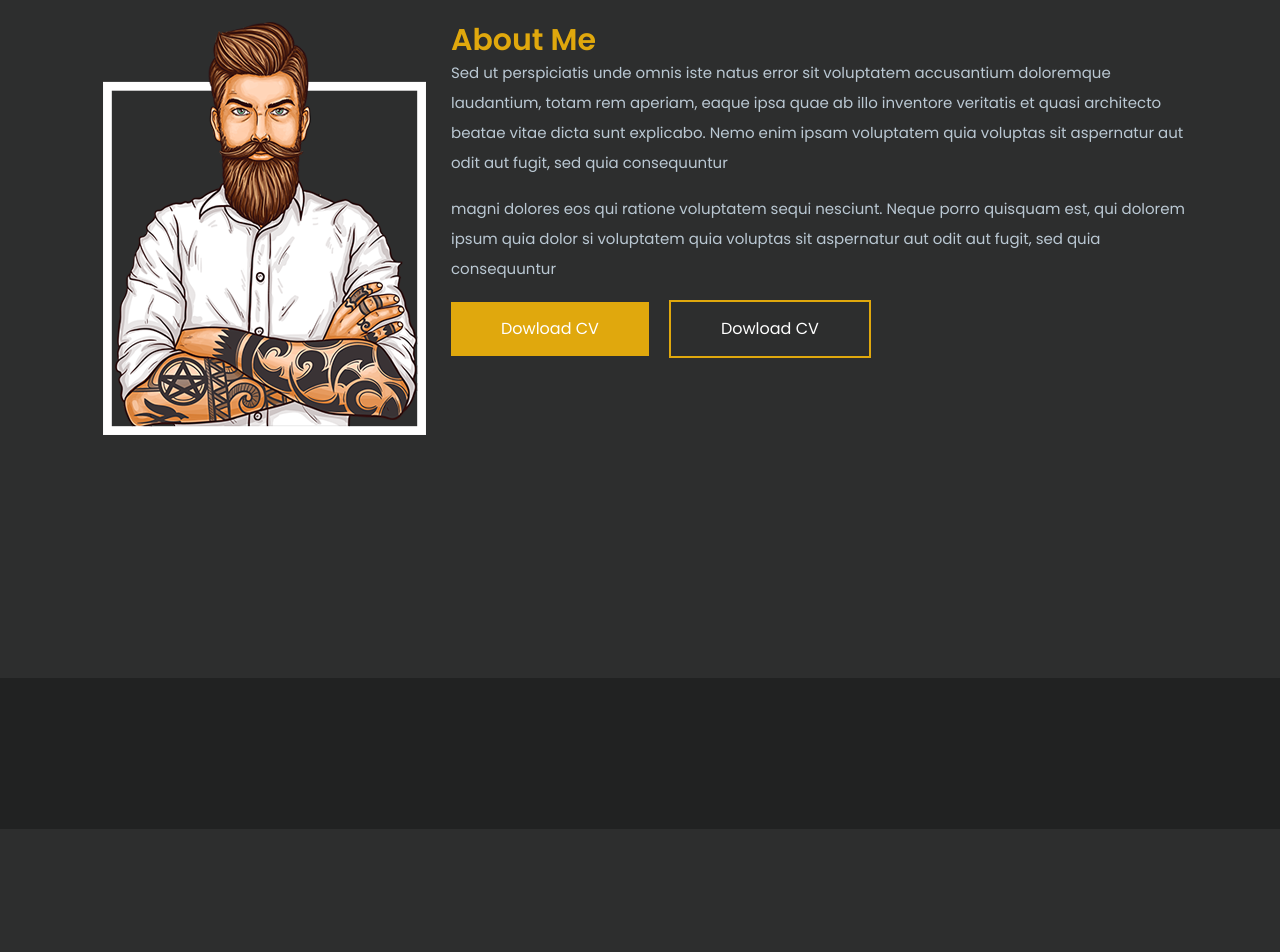
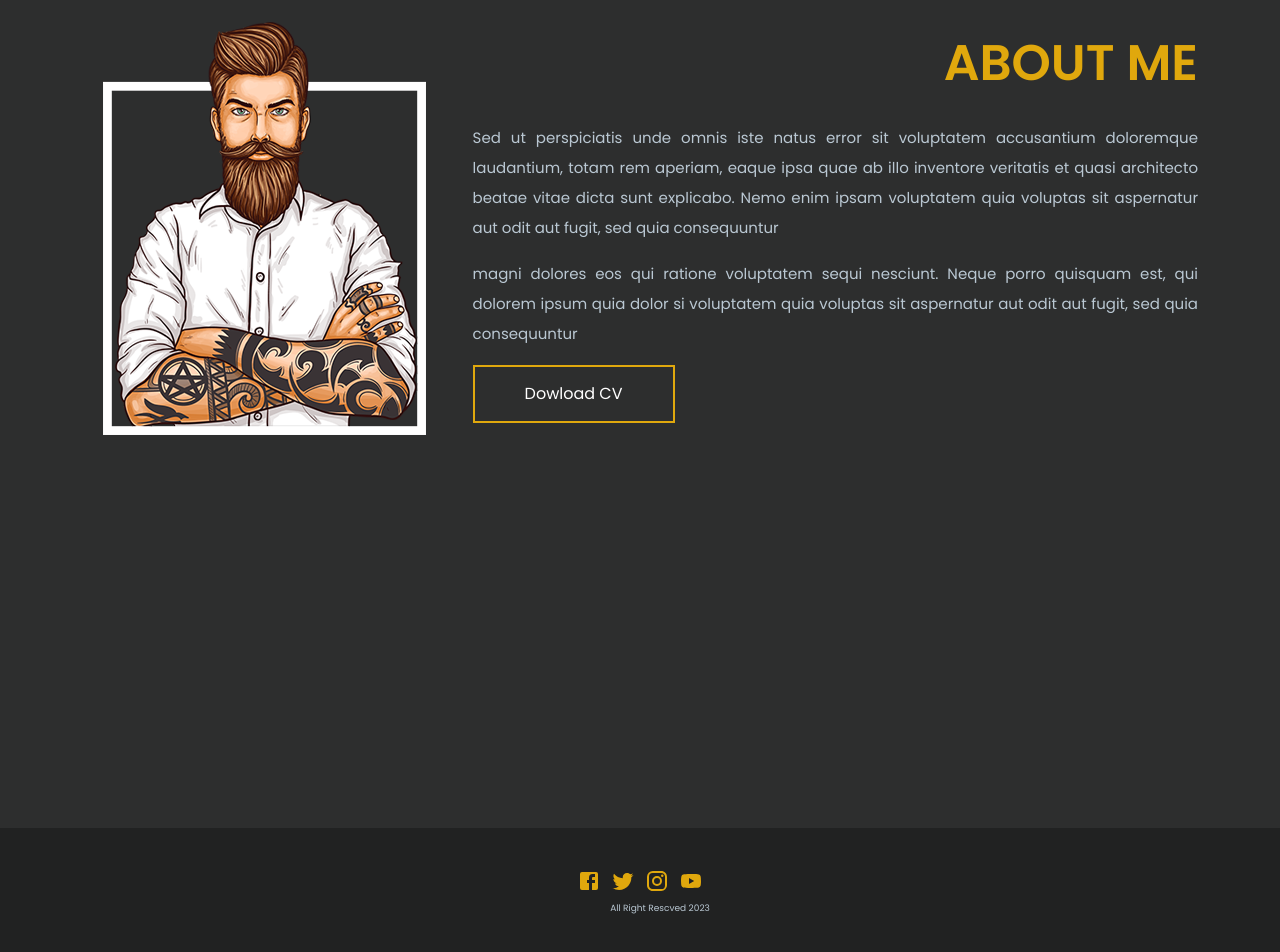
Before and after one commit to gareky1/Praticanto-portifolio-React., a React (Create React App) app: page /about in a window 1280 px wide. Shown: the part 252-1204 px from the top of the page. Before the commit the page ends 1081 px from the top, so only its background shows below. Built offline with nearby package versions, Linux system fonts and the light colour scheme.

Commit message:
ajusts/page-about

```diff
--- a/src/App.css
+++ b/src/App.css
@@ -86,8 +86,7 @@ button {
 
 /*---------header-------------*/
 header {
-  background-color: var(--headingColor);
-  height: 10vh;
+  background-color: var(--primaryBackground);
   line-height: 10vh;
   position: sticky;
   top: 0;
@@ -182,37 +181,50 @@ section {
   text-align: center;
   margin-bottom: 30px;
 }
+.primaryBtn:hover {
+  background-color: var(--primaryColor);
+}
 
 /*---------about-------------*/
-.about .heading {
-  margin-top: 40px;
-}
-
-.about .primaryBtn {
-  margin-left: 20px;
+.about .flex {
+  justify-content: center;
+  align-items: center;
 }
 
 .about .heading {
+  margin-top: 40px;
   text-align: left;
   margin: 0;
 }
 
+.about .right h2 {
+  display: flex;
+  justify-content: flex-end;
+  font-size: 50px;
+  margin-bottom: 30px;
+}
+
 .left {
   width: 35%;
+  display: flex;
 }
 
 .right {
   width: 65%;
+  justify-content: center;
+  text-align: justify;
 }
 
-@media screen and (max-width:1250px) {
+@media screen and (max-width: 1250px) {
   .about .flex {
     flex-direction: column;
   }
 
+
   .left {
     width: 90%;
     justify-content: center;
+    margin-bottom: 100px;
   }
 }
 
@@ -292,7 +304,7 @@ article .box {
   z-index: 2;
   opacity: 0;
 }
-.btn-img{
+.btn-img {
   background-color: #212222;
 }
 
@@ -365,7 +377,6 @@ article .box:hover .overlay::after {
 }
 
 .testimonials img {
-
   width: 100px;
   height: 100px;
   border-radius: 50%;
@@ -420,23 +431,30 @@ label {
   border-radius: 5px;
 }
 
-
 /*---------contact-------------*/
 /*---------footer-------------*/
 footer {
   text-align: center;
   background-color: var(--primaryBackground);
   padding: 40px;
-  margin-top: 50px;
+  margin-top: 200px;
 }
 
 footer i {
-  margin: 5px;
-  color: var(--primaryColor);
+  margin: 5px !important;
+  color: var(--primaryColor) !important;
+  opacity: 1 !important;
+}
+footer p {
+  opacity: 1 !important;
+  position: relative;
+  left: 10%;
 }
 
+
+
 /*---------footer-------------*/
-@media screen and (max-width:768px) {
+@media screen and (max-width: 768px) {
   .hero {
     height: 60vh;
   }
@@ -468,5 +486,4 @@ footer i {
   .grid4 {
     grid-template-columns: repeat(2, 1fr);
   }
-
 }
--- a/src/components/common/Footer.jsx
+++ b/src/components/common/Footer.jsx
@@ -5,12 +5,16 @@ export const Footer = () => {
   return (
     <>
       <footer>
+        <div className="list-icon">
         {social.map((item) => (
           <>
             <i data-aos="zoom-in-left">{item.icon}</i>
           </>
         ))}
+        </div>
+        <div className="footer-text">
         <p data-aos="zoom-in-right">All Right Rescved 2023</p>
+        </div>
       </footer>
     </>
   );
--- a/src/components/pages/About.jsx
+++ b/src/components/pages/About.jsx
@@ -12,11 +12,10 @@ export const About = () => {
               <div className="left">
                 <img src={val.cover} alt="" data-aos="fade-down-right" />
               </div>
-              <div className="rigth" data-aos="fade-down-left">
-                <Heading title="About Me" />
+              <div className="right" data-aos="fade-down-left">
+                <Heading title="ABOUT ME" />
                 <p>{val.desc}</p>
                 <p>{val.desc1}</p>
-                <button>Dowload CV</button>
                 <button className="primaryBtn">Dowload CV</button>
               </div>
             </>
```
